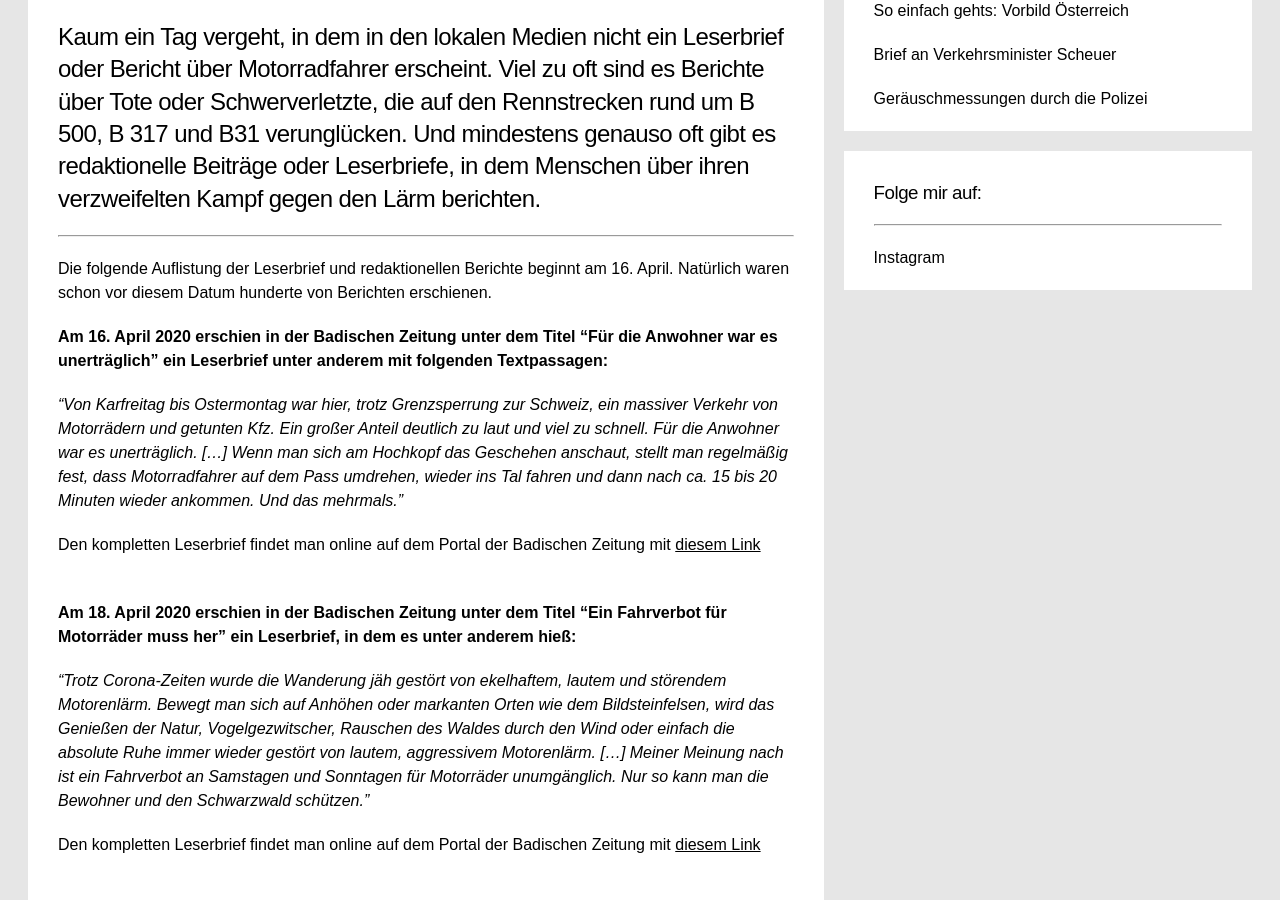
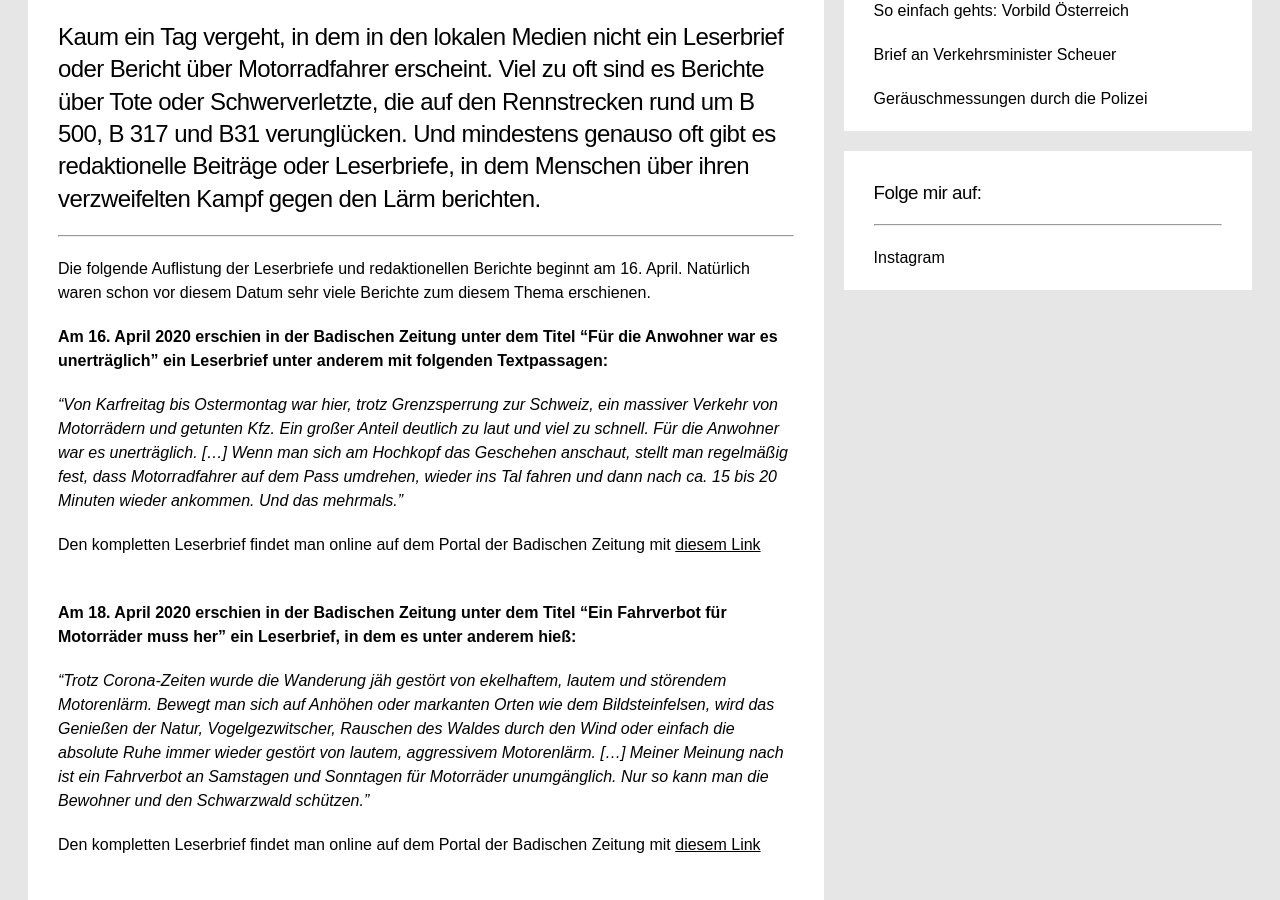
Before and after one commit to rettet-die-stille/rettet-die-stille.github.io, a Jekyll site: the page built from _posts/2020-06-04-Leserbrief-und-Zeitungsberichte-Teil-1.md, in a window 1280 px wide and 900 px high, scrolled down 591 px. Built offline with Jekyll 4.4.1, drawn with Linux system fonts in a browser that asks for light colours.

Commit message:
Update 2020-06-04-Leserbrief-und-Zeitungsberichte-Teil-1.md

```diff
--- a/_posts/2020-06-04-Leserbrief-und-Zeitungsberichte-Teil-1.md
+++ b/_posts/2020-06-04-Leserbrief-und-Zeitungsberichte-Teil-1.md
@@ -5,7 +5,7 @@ date: 2020-06-04
 shorttext: "Kaum ein Tag vergeht, in dem in den lokalen Medien nicht ein Leserbrief oder Bericht über Motorradfahrer erscheint. Viel zu oft sind es Berichte über Tote oder Schwerverletzte, die auf den Rennstrecken rund um B 500, B 317 und B31 verunglücken. Und mindestens genauso oft gibt es redaktionelle Beiträge oder Leserbriefe, in dem Menschen über ihren verzweifelten Kampf gegen den Lärm berichten."
 ---
 
-Die folgende Auflistung der Leserbrief und redaktionellen Berichte beginnt am 16. April. Natürlich waren schon vor diesem Datum hunderte von Berichten erschienen.
+Die folgende Auflistung der Leserbriefe und redaktionellen Berichte beginnt am 16. April. Natürlich waren schon vor diesem Datum sehr viele Berichte zum diesem Thema erschienen.
 
 <b>Am 16. April 2020 erschien in der Badischen Zeitung unter dem Titel "Für die Anwohner war es unerträglich" ein Leserbrief unter anderem mit folgenden Textpassagen:</b>
 
@@ -28,21 +28,21 @@ Den kompletten Leserbrief findet man online auf dem Portal der Badischen Zeitung
 Den kompletten Leserbrief findet man online auf dem Portal der Badischen Zeitung mit <span style="text-decoration: underline;">[diesem Link](https://www.badische-zeitung.de/leserbriefe-xki3b7yix--185178804.html){:target="_blank"}</span>
 
 <br />
-Am 22. Mai 2020 erschien in der Badischen Zeitung unter dem Titel "Für alle Raser Grenzen wieder schließe" ein Leserbrief, aus dem das folgende Zitat steht:
+<b>Am 22. Mai 2020 erschien in der Badischen Zeitung unter dem Titel "Für alle Raser Grenzen wieder schließe" ein Leserbrief, aus dem das folgende Zitat steht:</b>
 
 <i>"Ein zweifelhafter Segen der Grenzöffnung zur Schweiz war schon Sonntagvormittags zu erleben. Eine etwa zehnköpfige Gruppe Motorradfahrer mit Zürcher Kennzeichen suchte den Hotzenwald heim mit gnadenlosem Lärm und klarer Missachtung von Tempolimits. Sie hatten wohl alle einen "triftigen" Grund für den Grenzübertritt, mussten sie doch den Wettbewerb mit der schwäbischen Lärm- und Raserverwandtschaft frühestmöglich wieder aufnehmen und ihnen zeigen, wo der Hammer hängt."</i>
 
 Den kompletten Leserbrief findet man online auf dem Portal der Badischen Zeitung mit <span style="text-decoration: underline;">[diesem Link](https://www.badische-zeitung.de/leserbriefe-xukunneqx){:target="_blank"}</span>
 
 <br />
-Am 30. Mai 2020 erschien in der Badischen Zeitung unter dem Titel "Motorradlärm - Nur Tempolimit und Kontrollen helfen" ein Leserbrief mit den folgenden Textpassagen:
+<b>Am 30. Mai 2020 erschien in der Badischen Zeitung unter dem Titel "Motorradlärm - Nur Tempolimit und Kontrollen helfen" ein Leserbrief mit den folgenden Textpassagen:</b>
 
 <i>"Seit es am Schauinsland nicht mehr dröhnt und knallt, müssen leider andere Gegenden den Lärm erdulden und das macht die Menschen auf Dauer immer aggressiver. Wer den Begriff Motorradlärm in eine Suchmaschine gibt, wird feststellen, dass es bereits auf gefährliche Eskalationen zwischen Bewohnern und Bikern zusteuert. Im Odenwald zum Beispiel geht inzwischen schon die Angst bei Motorradfahrern um, dass Anwohner zur Selbstjustiz greifen könnten. Dass dies inakzeptabel ist, steht völlig außer Frage, aber wenn Einwohner über Jahre hinweg "terrorisiert" werden und sie keine sicht-/hörbaren Veränderungen erkennen können, sind solche "wirre Gedanken" vorprogrammiert."</i>
 
 Den kompletten Leserbrief findet man online auf dem Portal der Badischen Zeitung mit <span style="text-decoration: underline;">[diesem Link](https://www.badische-zeitung.de/leserbriefe-xnsfm6tix--185972104.html){:target="_blank"}</span>
 
 <br />
-Am 1. Juni bringt die Badische Zeitung das Thema Motorradlärm in einem redaktionellen Beitrag unter dem Titel "Wie die Motorradlärm-Debatte die Wirte auf dem Hotzenwald spaltet". Der Artikel ist sehr lesenswert. Unter anderem findet man dort eine Erklärung für den Motorrad-Tourismus aus der Schweiz.
+<b>Am 1. Juni bringt die Badische Zeitung das Thema Motorradlärm in einem redaktionellen Beitrag unter dem Titel "Wie die Motorradlärm-Debatte die Wirte auf dem Hotzenwald spaltet". Der Artikel ist sehr lesenswert. Unter anderem findet man dort eine Erklärung für den Motorrad-Tourismus aus der Schweiz.</b>
 
 <i>"Auch zwei junge Zürcher: Sebastian P. (24) und Oliver K. (22). Sie wollen den ganzen Namen lieber nicht nennen, da wegen Corona Vergnügungsfahrten bis Mitte Juni untersagt sind. In den Schwarzwald fahren sie gerne, weil sie auf Landstraßen 100 Stundenkilometer fahren dürfen, statt 80 wie in der Schweiz. Zudem sind die Bußgelder geringer."</i>
 
@@ -54,7 +54,7 @@ Den kompletten BZ-Beitrag findet man online auf dem Portal der Badischen Zeitung
 
 
 <br />
-Am 2. Juni berichtet die Badische-Zeitung von einem schweren Motorradunfall unter dem Titel "Schweizer Motorradfahrer in Todtmoos verunglückt". Das ist eine traurige Nachricht, allerdings muss auch erwähnt werdem, dass zu diesem Zeitpunkt für Schweizer touristische Ausflugsfahrten in Deutschland eingentlich verboten waren.
+<b>Am 2. Juni berichtet die Badische-Zeitung von einem schweren Motorradunfall unter dem Titel "Schweizer Motorradfahrer in Todtmoos verunglückt". Das ist eine traurige Nachricht, allerdings muss auch erwähnt werdem, dass zu diesem Zeitpunkt für Schweizer touristische Ausflugsfahrten in Deutschland eingentlich verboten waren.</b>
 
 <i>"Gegen 13.15 Uhr hatte der Motorradfahrer nach Polizeiangaben in einer Kurve die Kontrolle verloren und war gestürzt. Er und seine Mitfahrerin rutschten von der Straße eine Böschung hinunter. Neben dem Rettungsdienst und der Polizei war auch die Bergwacht im Einsatz, um die Verletzten zu versorgen und zu retten."</i>
 
@@ -62,7 +62,7 @@ Die BZ-Meldung findet man online auf dem Portal der Badischen Zeitung mit <span
 
 
 <br />
-Ein Tag später, am 3. Juni hat die Badische Zeitung das Thema Motorradlärm erneut in einen redaktionellen Beitrag unter dem Titel "Wie Kommunen im Hochschwarzwald Motorradlärm reduzieren wollen" aufgenommen. Darin findet sich u.a. die folgende Textpassage:
+<b>Ein Tag später, am 3. Juni hat die Badische Zeitung das Thema Motorradlärm erneut in einen redaktionellen Beitrag unter dem Titel "Wie Kommunen im Hochschwarzwald Motorradlärm reduzieren wollen" aufgenommen. Darin findet sich u.a. die folgende Textpassage:</b>
 
 <i>"Doch die Freude ende da, wo eine Minderheit ihren Spaß auf Kosten der Mehrheit auslebe. "Mehr und mehr Beschwerden sind im Rathaus wegen Motorradlärms angekommen", sagt Manfred Kreutz. Er habe deshalb entschieden, als Gemeinde der Initiative Motorradlärm beizutreten. Feldberg ist bereits im vergangenen Jahr Mitglied geworden, Schluchsee im März. Man verspreche sich Lösungsansätze dort, wo das Problem beginnt: bei den zulässigen Lärmwerten und damit dem Bau der Maschinen. "Das muss auf Bundes- oder gar Europaebene geklärt werden", macht Jürgen Kaiser deutlich."</i>
 
```
